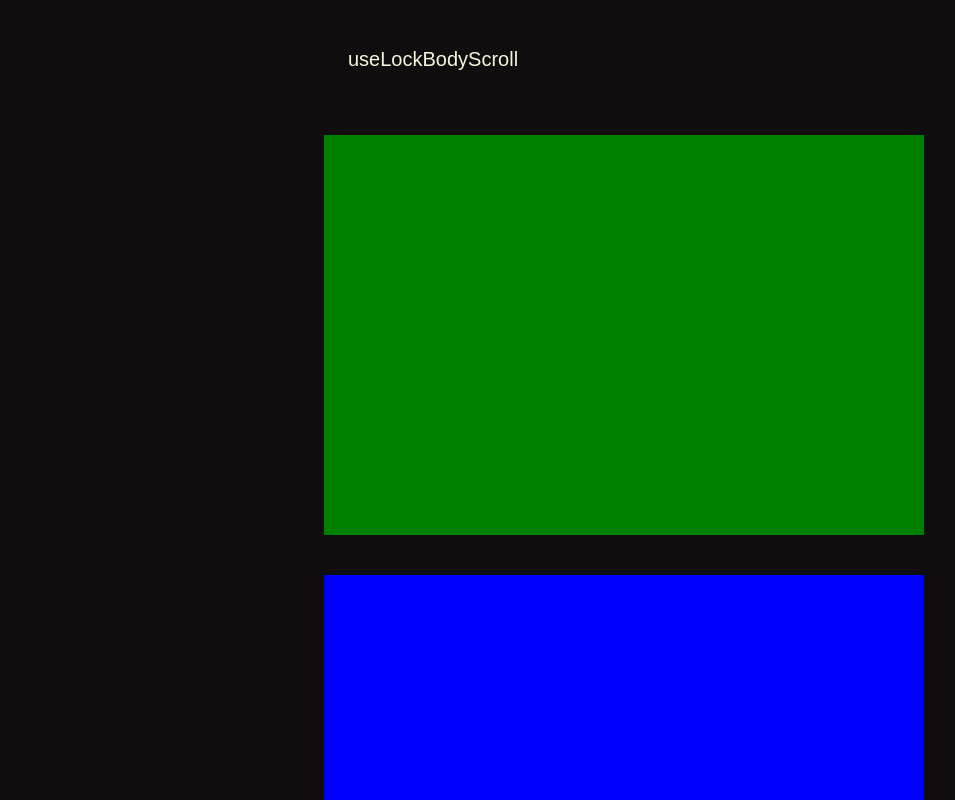
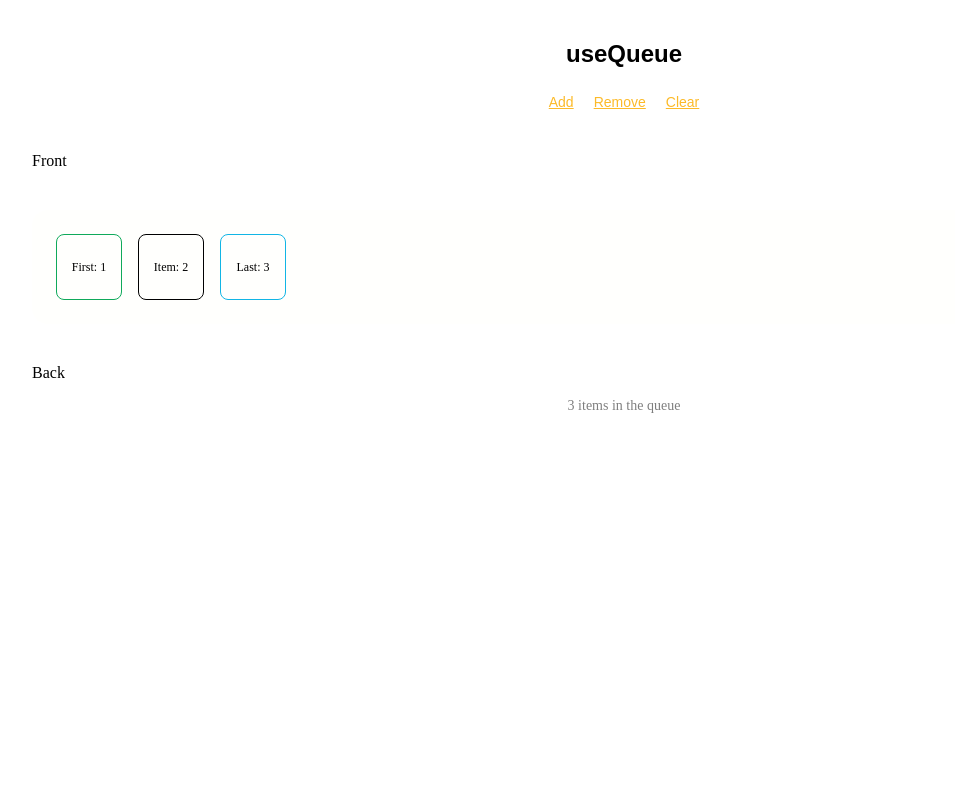
Before and after one commit to codecamp-prem/React-Coding-Interview, a React (Vite) app: page / in a window 1280 px wide. Shown: the top 800 px of the page, without its empty margins (16-971 px from the left). Built offline with nearby package versions, Linux system fonts and the light colour scheme.

Commit message:
Queue FIFO hook

```diff
--- a/src/App.tsx
+++ b/src/App.tsx
@@ -1,9 +1,9 @@
-import LockBodyScroll from "./Challanges/LockBodyScroll";
+import Queue from "./Challanges/Queue";
 
 function App() {
   return (
     <>
-      <LockBodyScroll />
+      <Queue />
     </>
   );
 }
--- /dev/null
+++ b/src/Challanges/Queue.tsx
@@ -0,0 +1,52 @@
+import useQueue from "./hooks/useQueue";
+import "./queue.css";
+
+const Queue = () => {
+  const { add, remove, clear, first, last, size, queue } = useQueue([1, 2, 3]);
+
+  return (
+    <div>
+      <header style={{ textAlign: "center" }}>
+        <h1 style={{ marginTop: "40px" }}>useQueue</h1>
+        <button className="link" onClick={() => add((last || 0) + 1)}>
+          Add
+        </button>
+        <button disabled={size === 0} className="link" onClick={() => remove()}>
+          Remove
+        </button>
+        <button disabled={size === 0} className="link" onClick={() => clear()}>
+          Clear
+        </button>
+      </header>
+      <QueueDemo queue={queue} size={size} first={first} last={last} />
+    </div>
+  );
+};
+
+function QueueDemo({ first, last, size, queue }) {
+  return (
+    <figure>
+      <article>
+        <p>Front</p>
+        <ul>
+          {queue.map((item, i) => {
+            const isFirst = first === item;
+            const isLast = last === item;
+
+            if (isFirst) {
+              return <li key={i}>First: {item}</li>;
+            }
+            if (isLast) {
+              return <li key={i}>Last: {item}</li>;
+            }
+            return <li key={i}>Item: {item}</li>;
+          })}
+        </ul>
+        <p>Back</p>
+      </article>
+      <figcaption> {size} items in the queue</figcaption>
+    </figure>
+  );
+}
+
+export default Queue;
--- /dev/null
+++ b/src/Challanges/hooks/useQueue.ts
@@ -0,0 +1,36 @@
+import { useCallback, useState } from "react";
+
+const placeholder = () => {};
+
+const useQueue = (initialValue = []) => {
+  const [queue, setQueue] = useState<typeof initialValue>(initialValue);
+
+  const add = useCallback((element) => {
+    setQueue((q) => [...q, element]);
+  }, []);
+
+  const remove = useCallback(() => {
+    let removedElement;
+    setQueue(([first, ...q]) => {
+      removedElement = first;
+      return q;
+    });
+    return removedElement;
+  }, []);
+
+  const clear = useCallback(() => {
+    setQueue([]);
+  }, []);
+
+  return {
+    add,
+    remove,
+    clear,
+    first: queue[0],
+    last: queue[queue.length - 1],
+    size: queue.length,
+    queue,
+  };
+};
+
+export default useQueue;
--- /dev/null
+++ b/src/Challanges/queue.css
@@ -0,0 +1,74 @@
+header {
+  text-align: center;
+}
+h1 {
+  font-family: sans-serif;
+  font-size: 24px;
+  margin-top: "40px";
+}
+
+button {
+  appearance: none;
+  display: inline-flex;
+  text-align: center;
+  justify-content: center;
+  padding: 10px 16px;
+  border-radius: 8px;
+  border: none;
+  font-weight: 500;
+  font-size: 14px;
+  transition: all 200ms ease-in-out;
+  cursor: pointer;
+}
+
+button.link {
+  appearance: none;
+  background: transparent;
+  color: #fcba28;
+  padding: 10px;
+  text-decoration: underline;
+  display: inline-block;
+}
+
+article {
+  display: grid;
+  grid-template-columns: auto 1fr aut0;
+  align-items: center;
+  gap: 8px;
+}
+
+ul {
+  display: flex;
+  background: rgba(249, 244, 218, 0.05);
+  padding: 24px;
+  border-radius: 16px;
+  overflow: auto;
+  gap: 16px;
+  min-width: 0;
+  white-space: nowrap;
+  height: calc(64px+48px);
+}
+li:first-child {
+  border-color: #0fa95b;
+}
+li {
+  display: flex;
+  flex-shrink: 0;
+  width: 64px;
+  height: 64px;
+  align-items: center;
+  justify-content: center;
+  text-align: center;
+  border: 1px solid currentColor;
+  border-radius: 8px;
+  font-size: 12px;
+}
+li:last-child {
+  border-color: #12b5e5;
+}
+
+figcaption {
+  text-align: center;
+  font-size: 14px;
+  opacity: 0.5;
+}
```
